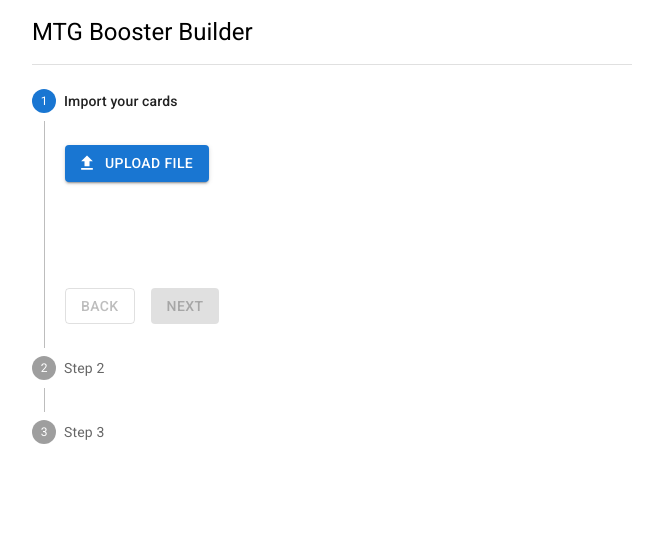
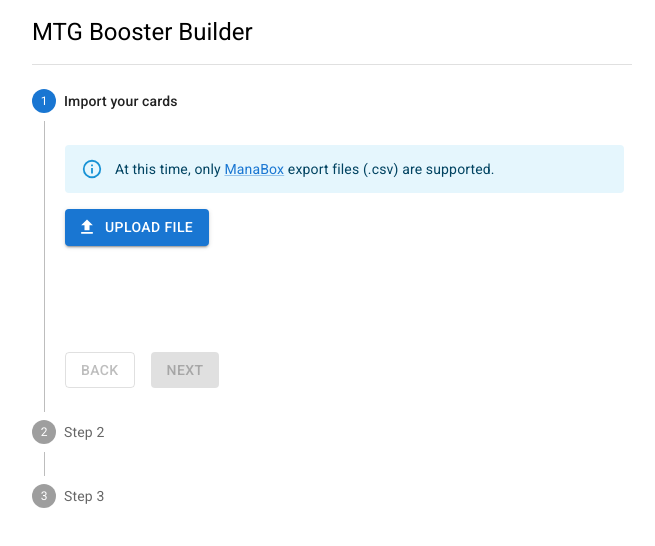
Before and after one commit to SamSverko/mtg-booster-builder, a Next.js app: page /stepper in a window 1280 px wide. Shown: the top 546 px of the page, without its empty margins (308-963 px from the left). Built offline with nearby package versions, Linux system fonts and the light colour scheme; what @mui/material-nextjs would draw is missing.

Commit message:
wip: add deep link to ManaBox app

```diff
--- /dev/null
+++ b/src/app/components/AppLink.tsx
@@ -0,0 +1,38 @@
+import { Link } from "@mui/material";
+import { MouseEventHandler } from "react";
+
+type AppLinkProps = {
+    appHref: string;
+    children: React.ReactNode;
+    href: string;
+};
+
+/**
+ * A link that opens an app if on mobile, otherwise opens a new tab.
+ */
+export default function AppLink({ appHref, children, href }: AppLinkProps) {
+    const openApp: MouseEventHandler<HTMLButtonElement> = (event) => {
+        event.preventDefault();
+
+        const isMobile = /iPhone|iPad|iPod|Android/i.test(navigator.userAgent);
+
+        if (!isMobile) {
+            window.open(href, "_blank");
+            return;
+        }
+
+        window.open(appHref, "_self");
+    };
+
+    return (
+        <Link
+            component="button"
+            onClick={openApp}
+            sx={{
+                verticalAlign: "baseline",
+            }}
+        >
+            {children}
+        </Link>
+    );
+}
--- a/src/app/components/index.ts
+++ b/src/app/components/index.ts
@@ -1,3 +1,4 @@
+export { default as AppLink } from "./AppLink";
 export { default as BoosterAllocation } from "./BoosterAllocation";
 export { default as CardCount } from "./CardCount";
 export { default as CardImport } from "./CardImport";
--- a/src/app/stepper/page.tsx
+++ b/src/app/stepper/page.tsx
@@ -1,6 +1,7 @@
 "use client";
 
 import {
+    Alert,
     Box,
     Button,
     Chip,
@@ -14,7 +15,7 @@
 } from "@mui/material";
 import { useState } from "react";
 
-import { CardImport } from "@/app/components";
+import { AppLink, CardImport } from "@/app/components";
 import { OnChangeEvent } from "@/app/components/CardImport";
 
 type StepNavigationProps = {
@@ -116,6 +117,16 @@
                     <StepContentStyled
                         TransitionProps={{ unmountOnExit: false }}
                     >
+                        <Alert severity="info">
+                            At this time, only{" "}
+                            <AppLink
+                                appHref="manabox://"
+                                href="https://apps.apple.com/us/app/manabox/id1460407674"
+                            >
+                                ManaBox
+                            </AppLink>{" "}
+                            export files (.csv) are supported.
+                        </Alert>
                         <CardImport onChange={setCardData} />
                         <StepNavigation
                             disableBack
```
